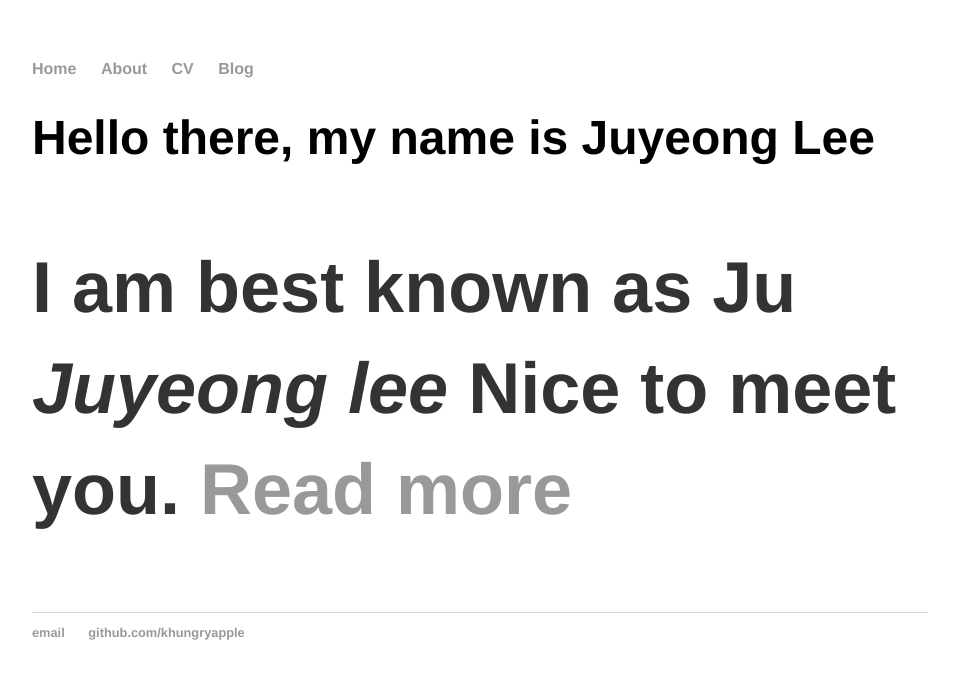
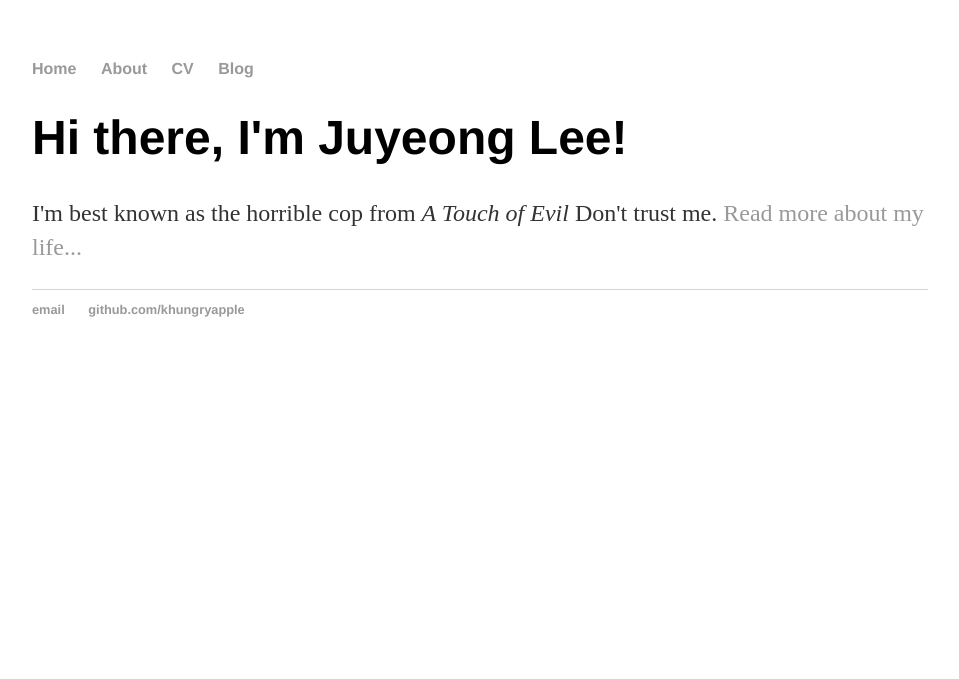
Before and after one commit to jylee9817/khungryapple.github.io, a Jekyll site: the page built from index.html, in a window 1280 px wide. Shown: the top 679 px of the page, without its empty margins (160-1119 px from the left). Built offline with Jekyll 4.4.1, drawn with Linux system fonts in a browser that asks for light colours.

Commit message:
Update index.html

```diff
--- a/index.html
+++ b/index.html
@@ -3,6 +3,6 @@ layout: default
 title: Juyeong Lee
 ---
 <div class="blurb">
-	<h1>Hello there, my name is Juyeong Lee</hl>
-	<p>I am best known as Ju <em>Juyeong lee</em> Nice to meet you. <a href="about">Read more</a></p>
+	<h1>Hi there, I'm Juyeong Lee!</h1>
+	<p>I'm best known as the horrible cop from <em>A Touch of Evil</em> Don't trust me. <a href="/about">Read more about my life...</a></p>
 </div><!-- /.blurb -->
```
